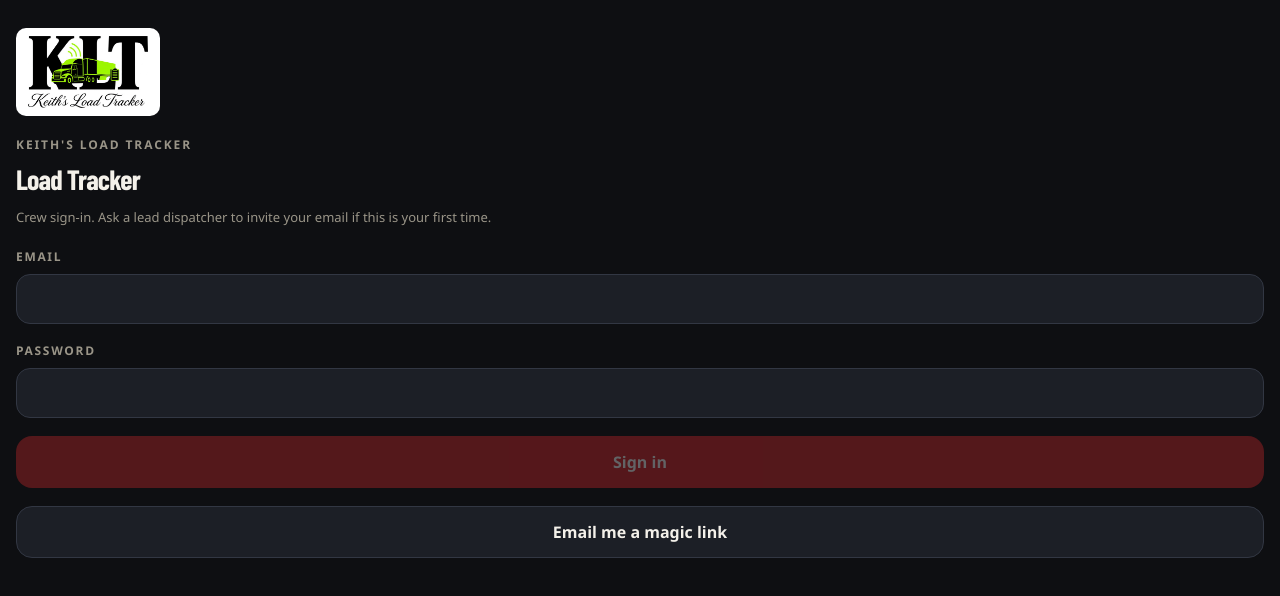
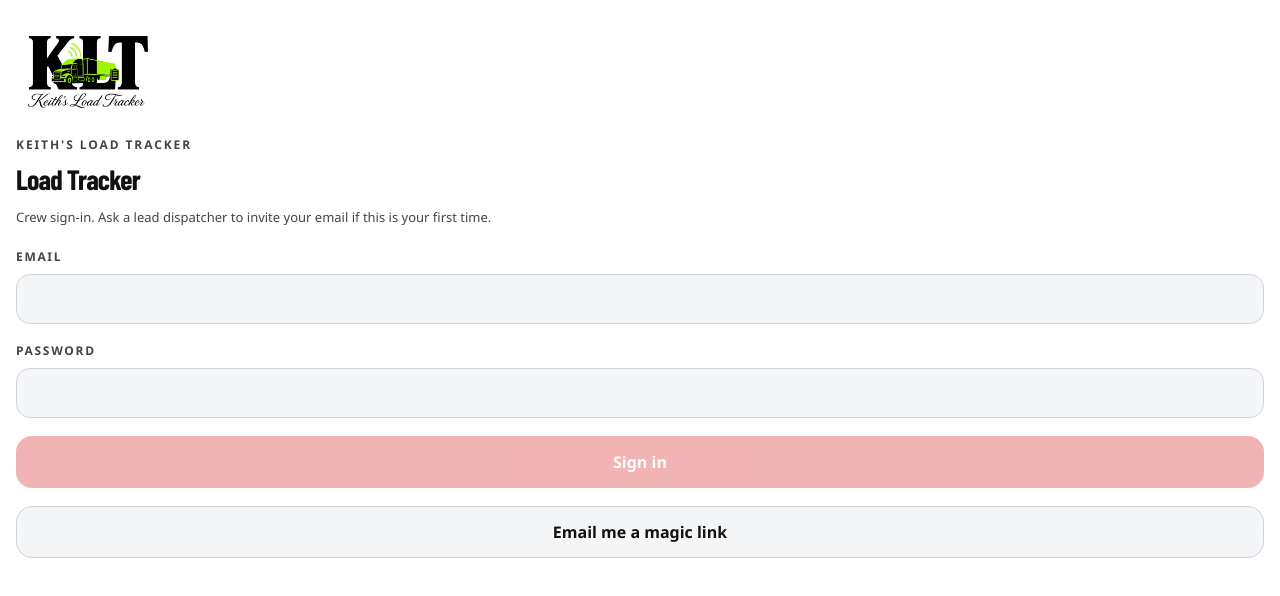
Before and after one commit to DispatchCHI/Keith-LoadTracker, a React (Vite) app: page / in a window 1280 px wide. Shown: the top 596 px of the page. Built offline with nearby package versions, Linux system fonts and the light colour scheme; no server answers; a web font is replaced by a local one.

Commit message:
Add light theme override: white background, black text

```diff
--- a/src/main.tsx
+++ b/src/main.tsx
@@ -2,6 +2,7 @@ import { StrictMode } from "react";
 import { createRoot } from "react-dom/client";
 import App from "./App.tsx";
 import "./index.css";
+import "./theme-light.css";
 
 createRoot(document.getElementById("root")!).render(
   <StrictMode>
--- /dev/null
+++ b/src/theme-light.css
@@ -0,0 +1,33 @@
+/* Light theme overlay. Loaded after index.css. */
+:root {
+  color-scheme: light;
+  --bg: #ffffff;
+  --phone: #ffffff;
+  --surface: #f4f5f7;
+  --surface-2: #eceef2;
+  --line: #d0d3d9;
+  --text: #111111;
+  --muted: #444444;
+  --panel: #ffffff;
+}
+
+html,
+body,
+#root {
+  background: #ffffff;
+  color: #111111;
+}
+
+body {
+  background: #ffffff;
+}
+
+.phone,
+.tab-bar,
+.tab-bar-side,
+.desk-topbar,
+.session-bar,
+.splash,
+.modal-card {
+  background: #ffffff;
+}
```
